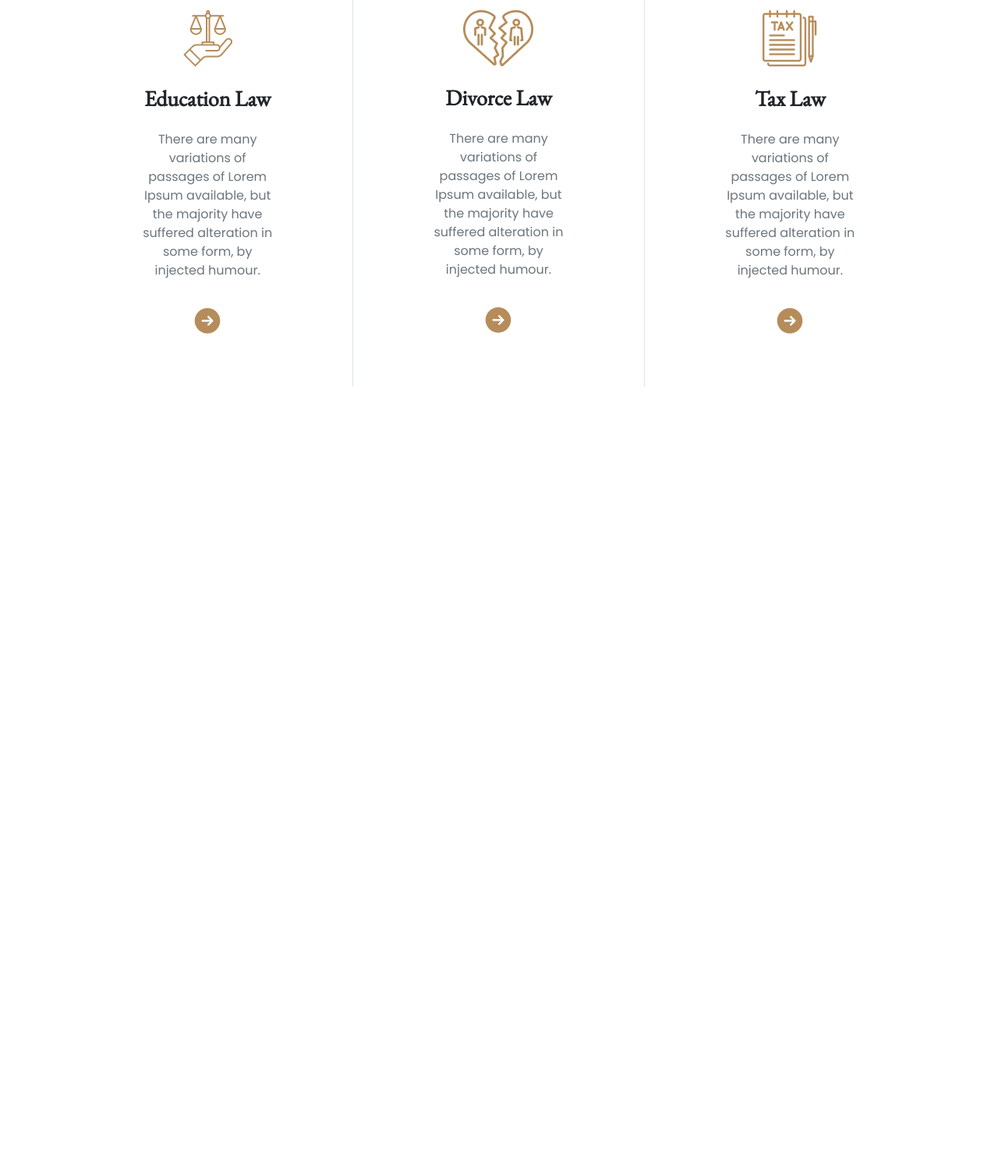
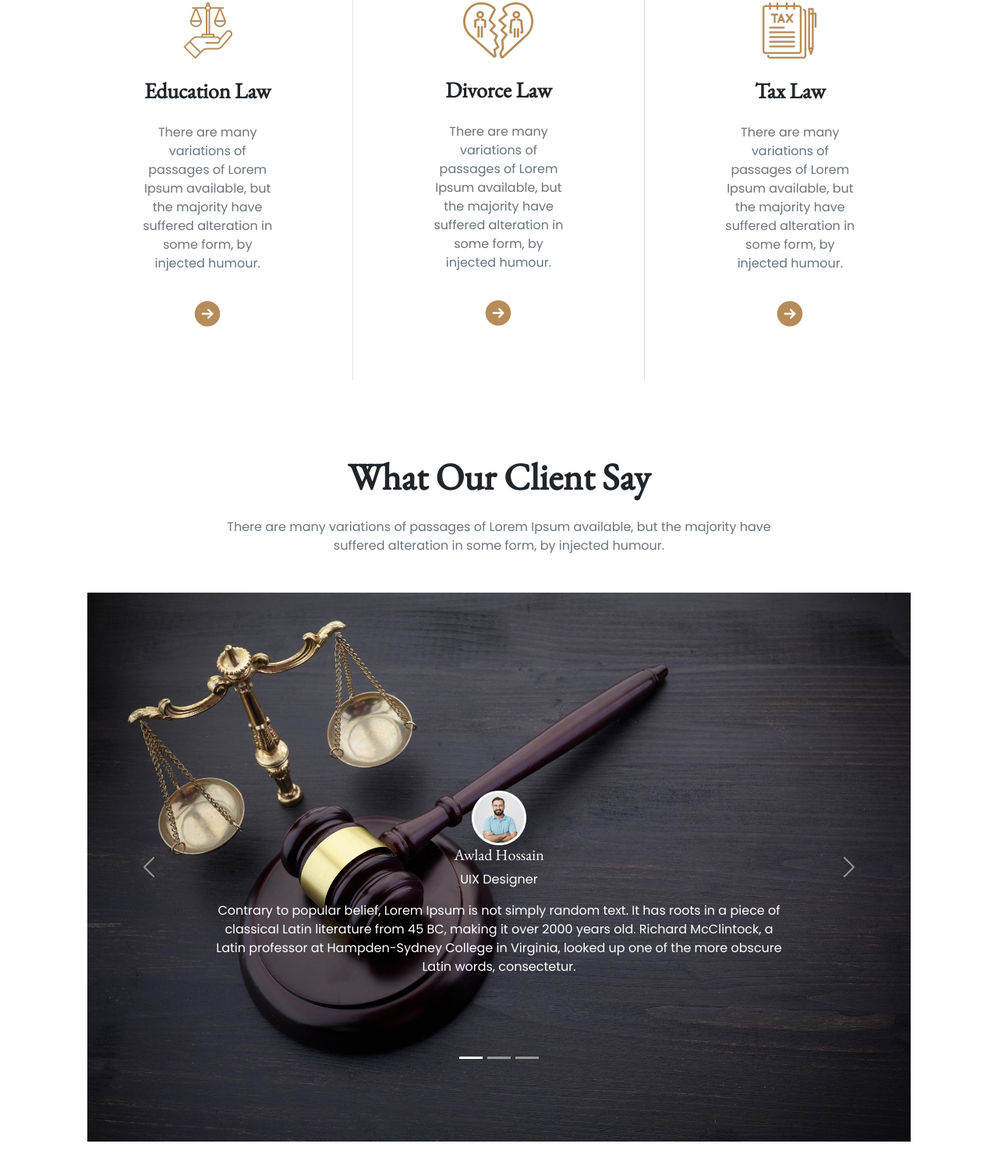
Before and after one commit to NusratJahanGeek/Legal-Solutions, a plain HTML site: page index.html in a window 1280 px wide. Shown: the part 1771-3274 px from the top of the page at 78% size. Before the commit the page ends 2283 px from the top, so only its background shows below. Drawn offline with nearby package versions, Linux system fonts and the light colour scheme.

Commit message:
What Our Clients Say Section Added

```diff
--- a/index.html
+++ b/index.html
@@ -82,7 +82,7 @@
         <!-- Legal Practice Area -->
         <section class="m-3 px-5">
             <div class="text-center px-5">
-                <h2 class="fw-bold display-4">The Legal Practice Area</h2>
+                <h2 class="fw-bold display-5">The Legal Practice Area</h2>
                 <p class="px-5 text-secondary mt-4 mb-5">There are many variations of passages of Lorem Ipsum available, but the majority have<br>suffered alteration in some form, by injected humour.</p>
             </div>
             <div class="container text-center">
@@ -126,6 +126,57 @@
                 </div>
               </div>
         </section>
+        <!-- What Our Clients Say -->
+        <section class="m-5 p-5 px-5">
+            <div class="text-center px-5">
+                <h2 class="fw-bold display-5">What Our Client Say</h2>
+                <p class="px-5 text-secondary mt-4 mb-5">There are many variations of passages of Lorem Ipsum available, but the majority have<br>suffered alteration in some form, by injected humour.</p>
+            </div>
+            <div id="carouselExampleCaptions" class="carousel slide">
+                <div class="carousel-indicators mb-5 pb-5">
+                  <button type="button" data-bs-target="#carouselExampleCaptions" data-bs-slide-to="0" class="active" aria-current="true" aria-label="Slide 1"></button>
+                  <button type="button" data-bs-target="#carouselExampleCaptions" data-bs-slide-to="1" aria-label="Slide 2"></button>
+                  <button type="button" data-bs-target="#carouselExampleCaptions" data-bs-slide-to="2" aria-label="Slide 3"></button>
+                </div>
+                <div class="carousel-inner">
+                  <div class="carousel-item active">
+                    <img src="images/slider-1.jpg" class="d-block w-100 opacity-20" alt="...">
+                    <div class="carousel-caption d-none d-md-block vertical-align: middle mb-5 pb-5">
+                    <img src="images/Ellipse 1.png" alt="">
+                      <h5>Awlad Hossain</h5>
+                      <p>UIX Designer</p>
+                      <p class="mb-5 pb-5">Contrary to popular belief, Lorem Ipsum is not simply random text. It has roots in a piece of classical Latin literature from 45 BC, making it over 2000 years old. Richard McClintock, a Latin professor at Hampden-Sydney College in Virginia, looked up one of the more obscure Latin words, consectetur.</p>
+                    </div>
+                  </div>
+                  <div class="carousel-item">
+                    <img src="images/slider-2.jpg" class="d-block w-100 opacity-20" alt="...">
+                    <div class="carousel-caption d-none d-md-block vertical-align: middle mb-5 pb-5">
+                    <img src="images/Ellipse 1.png" alt="">
+                      <h5>Awlad Hossain</h5>
+                      <p>UIX Designer</p>
+                      <p class="mb-5 pb-5">Contrary to popular belief, Lorem Ipsum is not simply random text. It has roots in a piece of classical Latin literature from 45 BC, making it over 2000 years old. Richard McClintock, a Latin professor at Hampden-Sydney College in Virginia, looked up one of the more obscure Latin words, consectetur.</p>
+                    </div>
+                  </div>
+                  <div class="carousel-item">
+                    <img src="images/slider-3.jpg" class="d-block w-100 opacity-20" alt="...">
+                    <div class="carousel-caption d-none d-md-block vertical-align: middle mb-5 pb-5">
+                    <img src="images/Ellipse 1.png" alt="">
+                      <h5>Awlad Hossain</h5>
+                      <p>UIX Designer</p>
+                      <p class="mb-5 pb-5">Contrary to popular belief, Lorem Ipsum is not simply random text. It has roots in a piece of classical Latin literature from 45 BC, making it over 2000 years old. Richard McClintock, a Latin professor at Hampden-Sydney College in Virginia, looked up one of the more obscure Latin words, consectetur.</p>
+                    </div>
+                  </div>
+                </div>
+                <button class="carousel-control-prev" type="button" data-bs-target="#carouselExampleCaptions" data-bs-slide="prev">
+                  <span class="carousel-control-prev-icon" aria-hidden="true"></span>
+                  <span class="visually-hidden">Previous</span>
+                </button>
+                <button class="carousel-control-next" type="button" data-bs-target="#carouselExampleCaptions" data-bs-slide="next">
+                  <span class="carousel-control-next-icon" aria-hidden="true"></span>
+                  <span class="visually-hidden">Next</span>
+                </button>
+              </div>
+        </section>
     </main>
 
     <footer>
```
Also changed, not shown: images/Ellipse 1.png (added), styles/style.css (line endings or trailing spaces).
